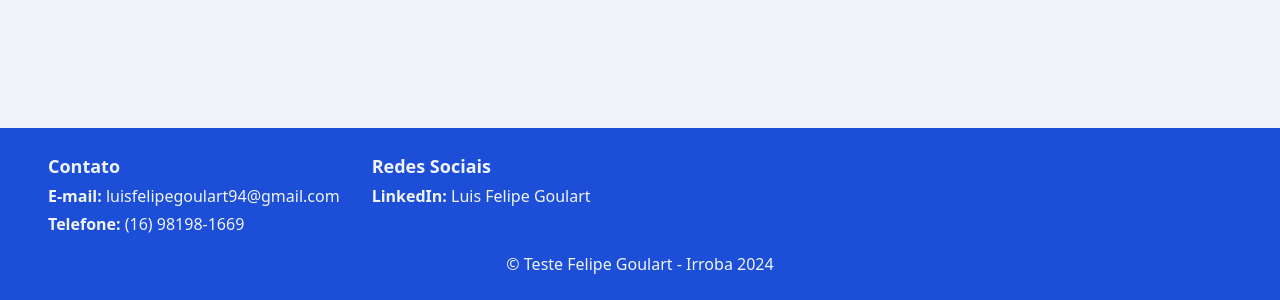
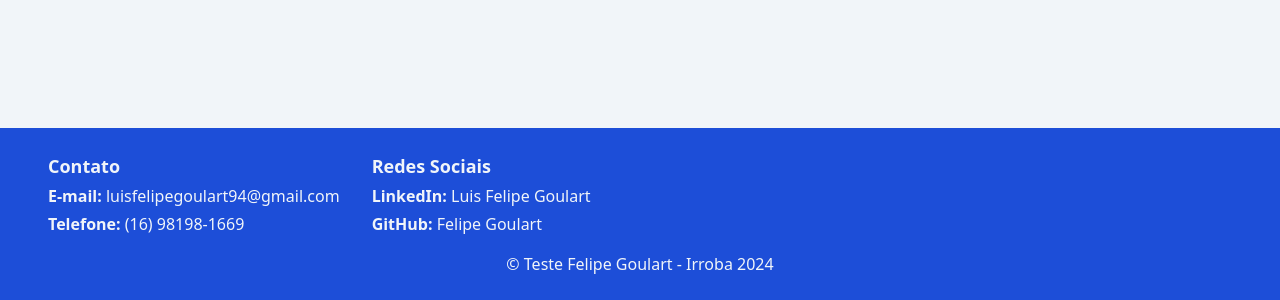
Before and after one commit to felipegoulart/test-irroba-2024, a website built with Vite: page index.html in a window 1280 px wide. Shown: the part 500-800 px from the top of the page. Built offline with nearby package versions, Linux system fonts and the light colour scheme; no server answers.

Commit message:
feat(view): add github link at page footer

```diff
--- a/index.html
+++ b/index.html
@@ -56,6 +56,11 @@
             <span class="font-bold">LinkedIn:</span>
             Luis Felipe Goulart
           </a>
+
+          <a target="_blank" href="https://github.com/felipegoulart" class="footer__link">
+            <span class="font-bold">GitHub:</span>
+            Felipe Goulart
+          </a>
         </div>
       </div>
 
```
